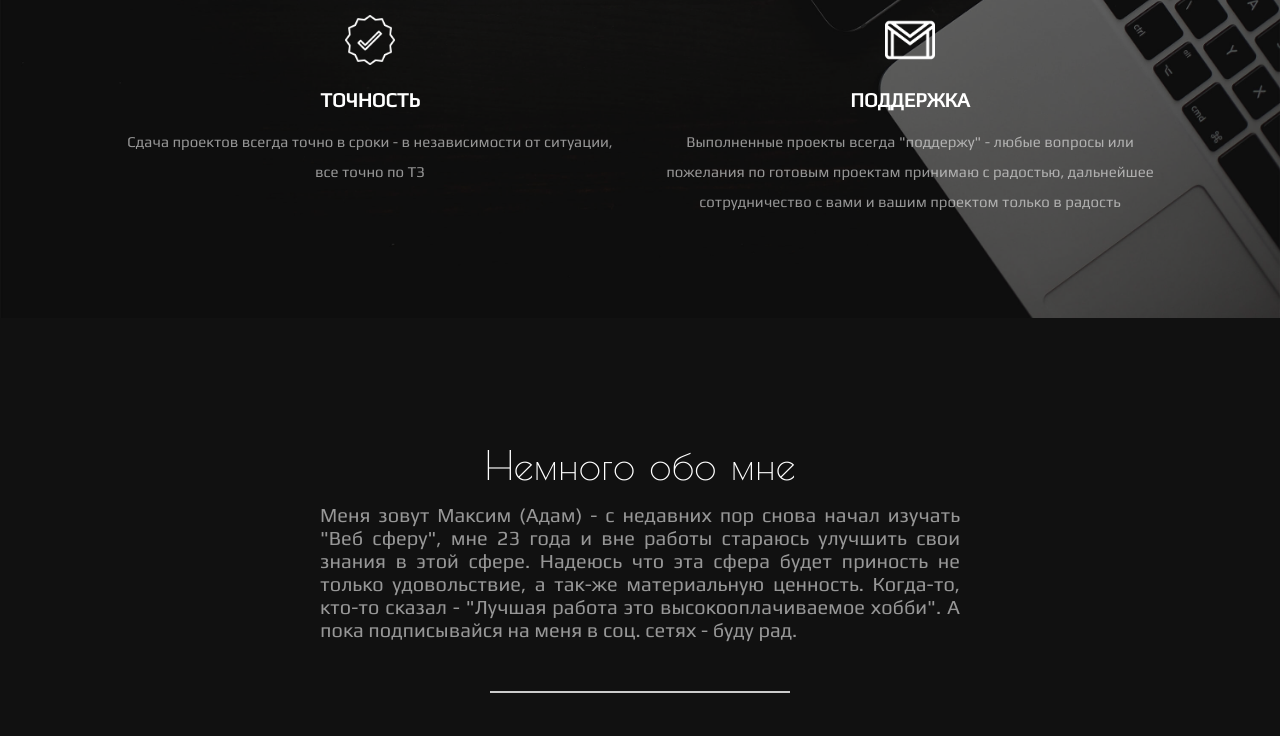
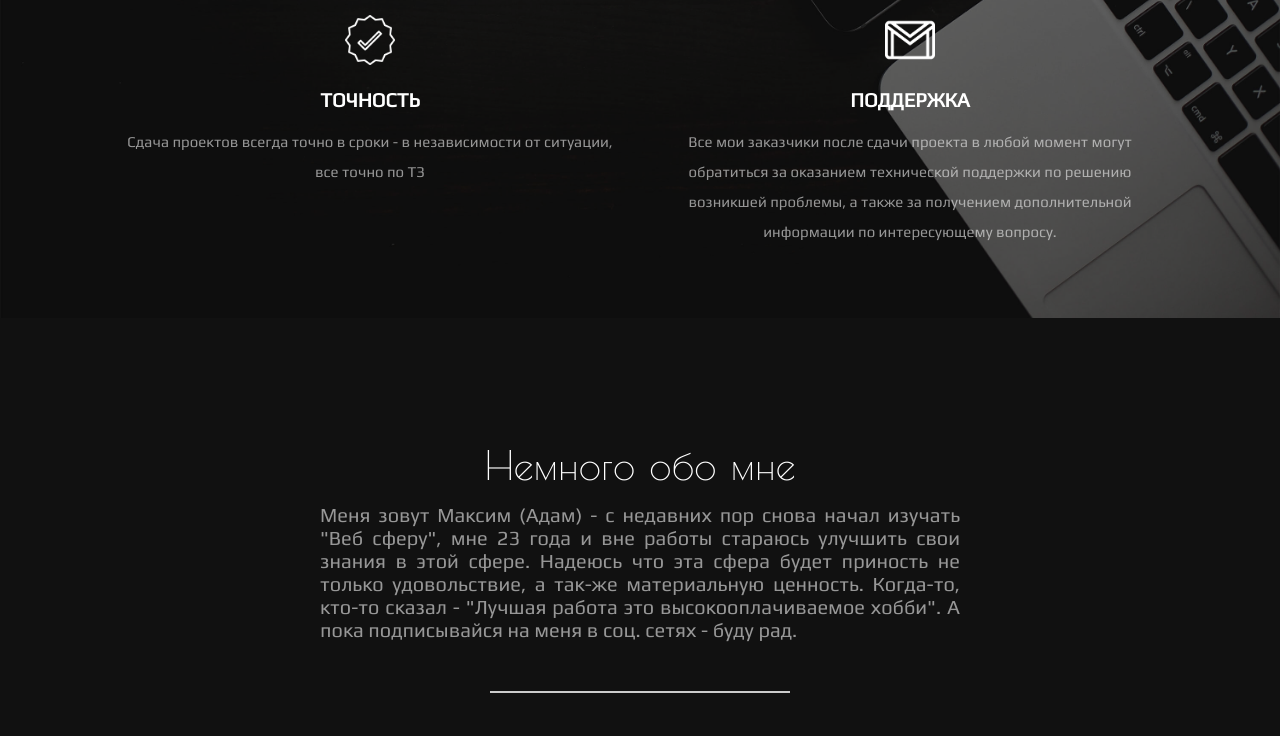
Before and after one commit to adammaks/lesson, a website: page index.html in a window 1280 px wide. Shown: the part 1860-2596 px from the top of the page. Drawn offline with Linux system fonts and the light colour scheme.

Commit message:
Update index.html

```diff
--- a/index.html
+++ b/index.html
@@ -69,10 +69,10 @@
             <div class='portfolio_block_img4 portfolio_block_img1'></div>
             <p class='portfolio_block__name'>Поддержка</p>
             <p class='portfolio_block__text'>
-                Выполненные проекты всегда "поддержу" - любые вопросы или пожелания
-                по готовым проектам принимаю с радостью, дальнейшее сотрудничество с вами и вашим
-                проектом только в радость
-            </p>
+                Все мои заказчики после сдачи проекта в любой момент
+                могут обратиться за оказанием технической поддержки по решению
+                возникшей проблемы, а также за получением дополнительной информации
+                по интересующему вопросу.
         </div>
     </div>
     </div>
```
